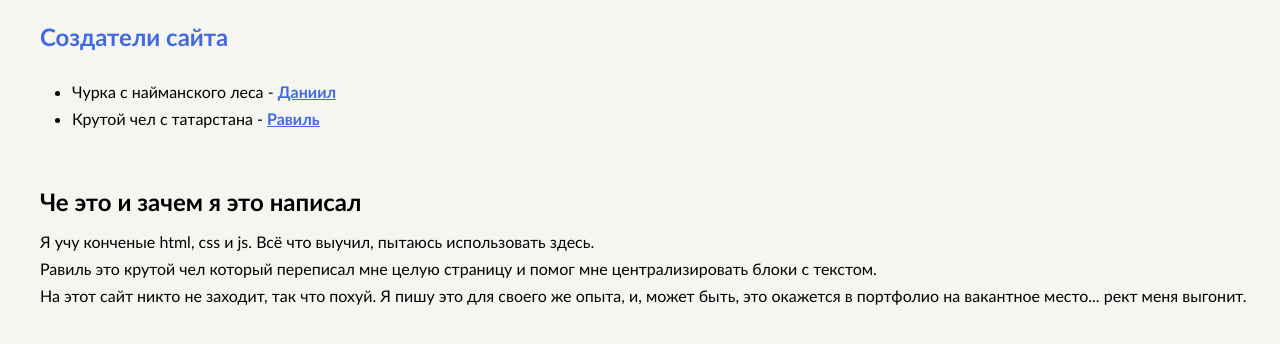
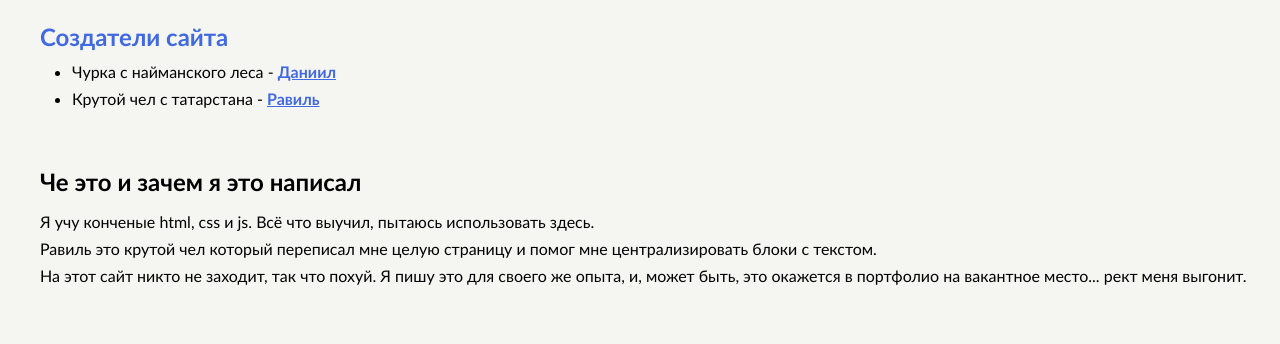
Before and after one commit to j3yablo4koo/j3yablo4koo.github.io, a plain HTML site: page siteopis.html in a window 1280 px wide. Shown: the part 88-432 px from the top of the page. Drawn offline with nearby package versions, Linux system fonts and the light colour scheme; a script that the page names is missing.

Commit message:
Update siteopisstyle.css

```diff
--- a/siteopisstyle.css
+++ b/siteopisstyle.css
@@ -99,13 +99,13 @@ a {
 
 
 .opisanie {
-  top: 150px;
+  top: 130px;
 }
 
 .etokak {
-  top: 250px;
+  top: 230px;
 }
 
 p {
-    top: 300px;
+    top: 280px;
 }
```
